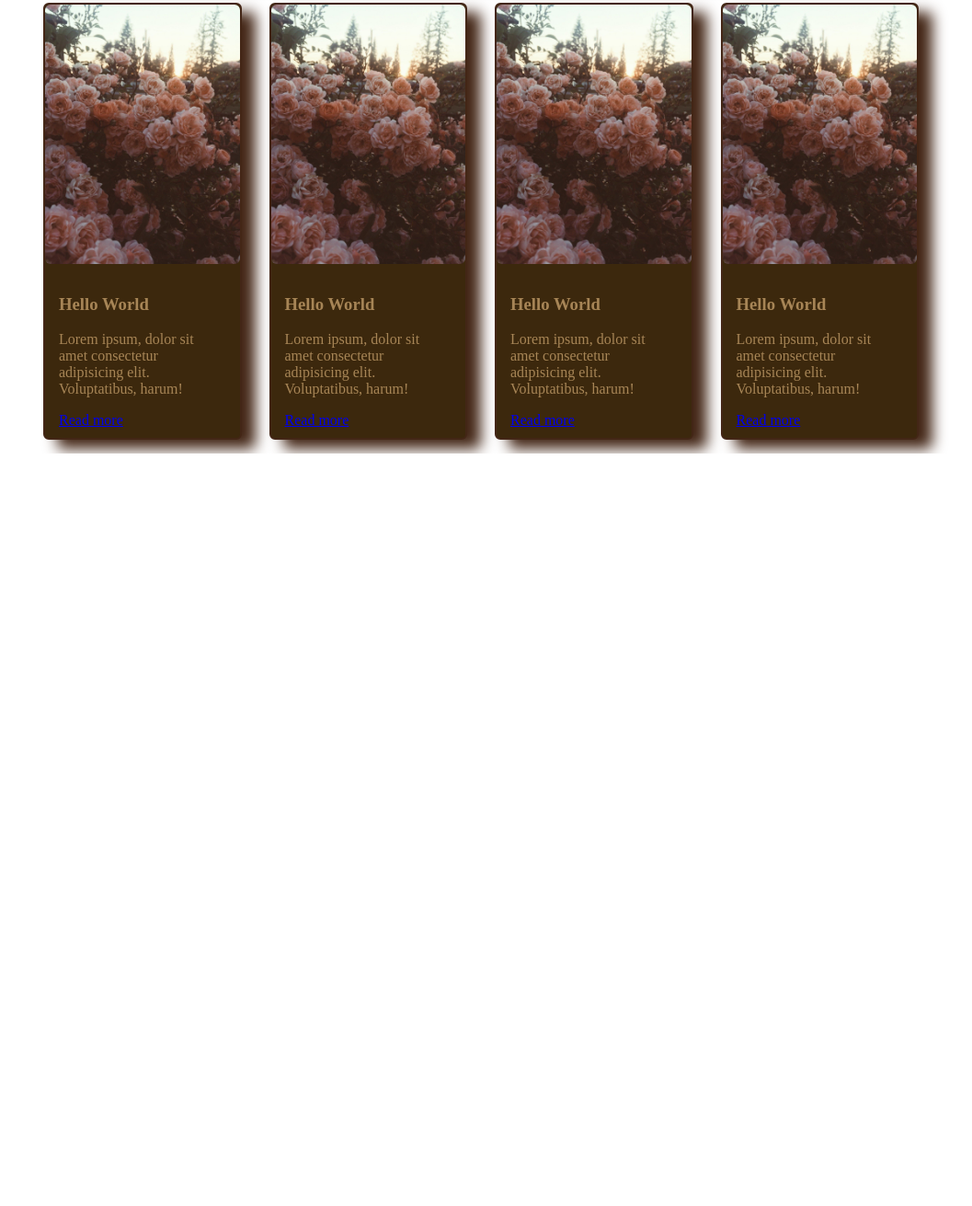
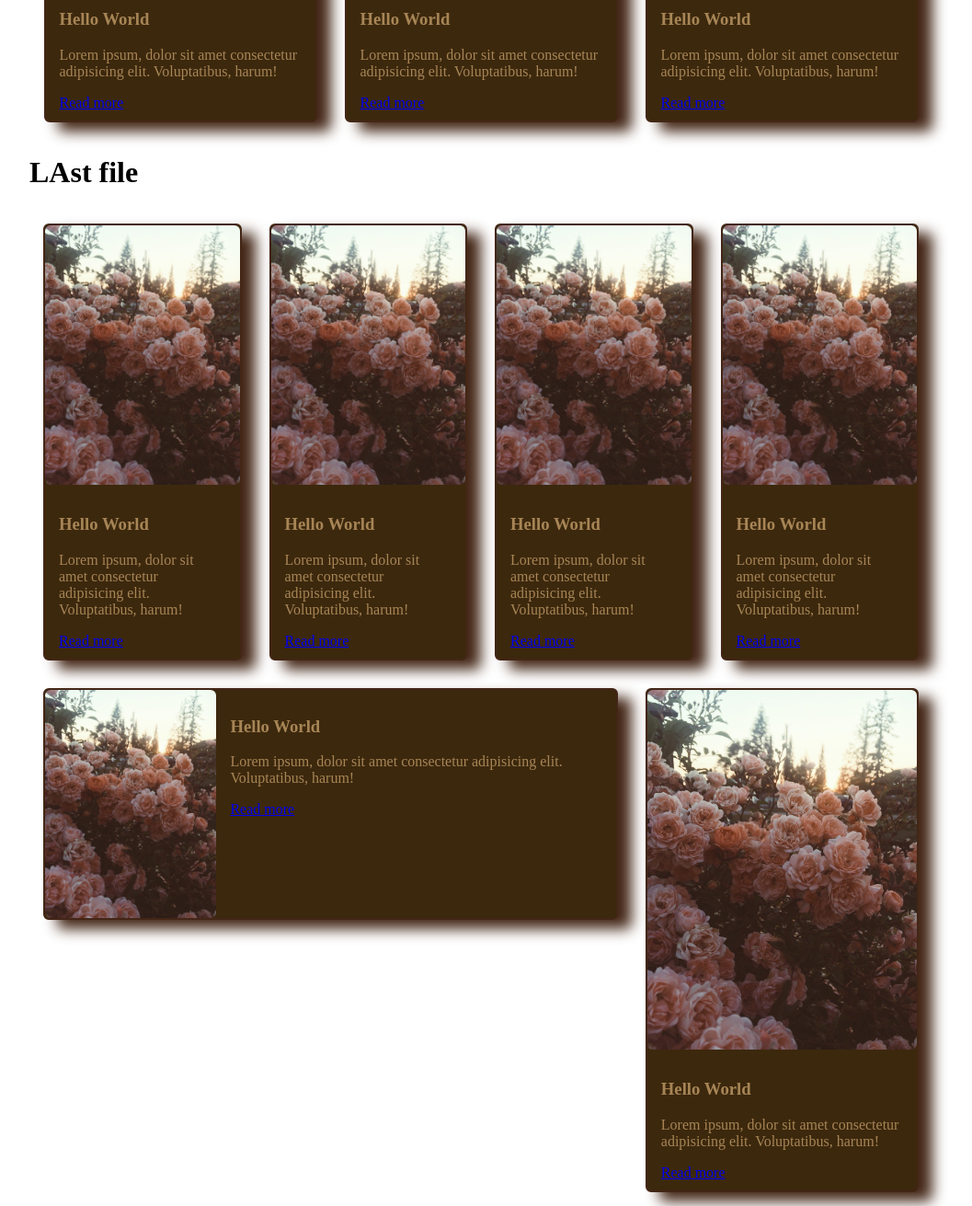
Before and after one commit to ajarrra/1.12.22, a plain HTML site: page index.html in a window 1280 px wide. Shown: the part 807-2118 px from the top of the page at 92% size, without its empty margins (117-1174 px from the left). Before the commit the page ends 1300 px from the top, so only its background shows below. Drawn offline with Linux system fonts and the light colour scheme.

Commit message:
add file

```diff
--- a/index.html
+++ b/index.html
@@ -13,6 +13,9 @@
 
           <div class="container">
             <div class="row">
+                <div class="col-12">
+                    <h1>About</h1>
+                </div>
               <div class="col-6">
                 <div class="card card-horizonal" >
                   <img src="cardnew.jpg" alt="star" class="card-image">
@@ -35,6 +38,9 @@
               </div>
             </div>
             <div class="row">
+                <div class="col-12">
+                    <h1>Lastest articles</h1>
+                </div>
               <div class="col-4">
                 <div class="card">
                   <img src="cardnew.jpg" alt="star" class="card-image">
@@ -67,6 +73,9 @@
               </div>
             </div>
            <div class="row">
+            <div class="col-12">
+                <h1>LAst file</h1>
+            </div>
             <div class="col-3">
                 <div class="card">
                   <img src="cardnew.jpg" alt="star" class="card-image">
@@ -110,7 +119,29 @@
                 </div>
               </div>
             </div>
+            <div class="row">
+                <div class="col-8">
+                    <div class="card card-horizonal">
+                      <img src="cardnew.jpg" alt="star" class="card-image">
+                      <div class="card-content">
+                        <h3>Hello  World</h3>
+                        <p>Lorem ipsum, dolor sit amet consectetur adipisicing elit. Voluptatibus, harum!</p>
+                        <a href="#">Read more</a>
+                      </div>
+                    </div>
+                  </div>
 
+                  <div class="col-4">
+                    <div class="card">
+                      <img src="cardnew.jpg" alt="star" class="card-image">
+                      <div class="card-content">
+                        <h3>Hello  World</h3>
+                        <p>Lorem ipsum, dolor sit amet consectetur adipisicing elit. Voluptatibus, harum!</p>
+                        <a href="#">Read more</a>
+                      </div>
+                    </div>
+                  </div>
+             </div>
 
 
 
```
